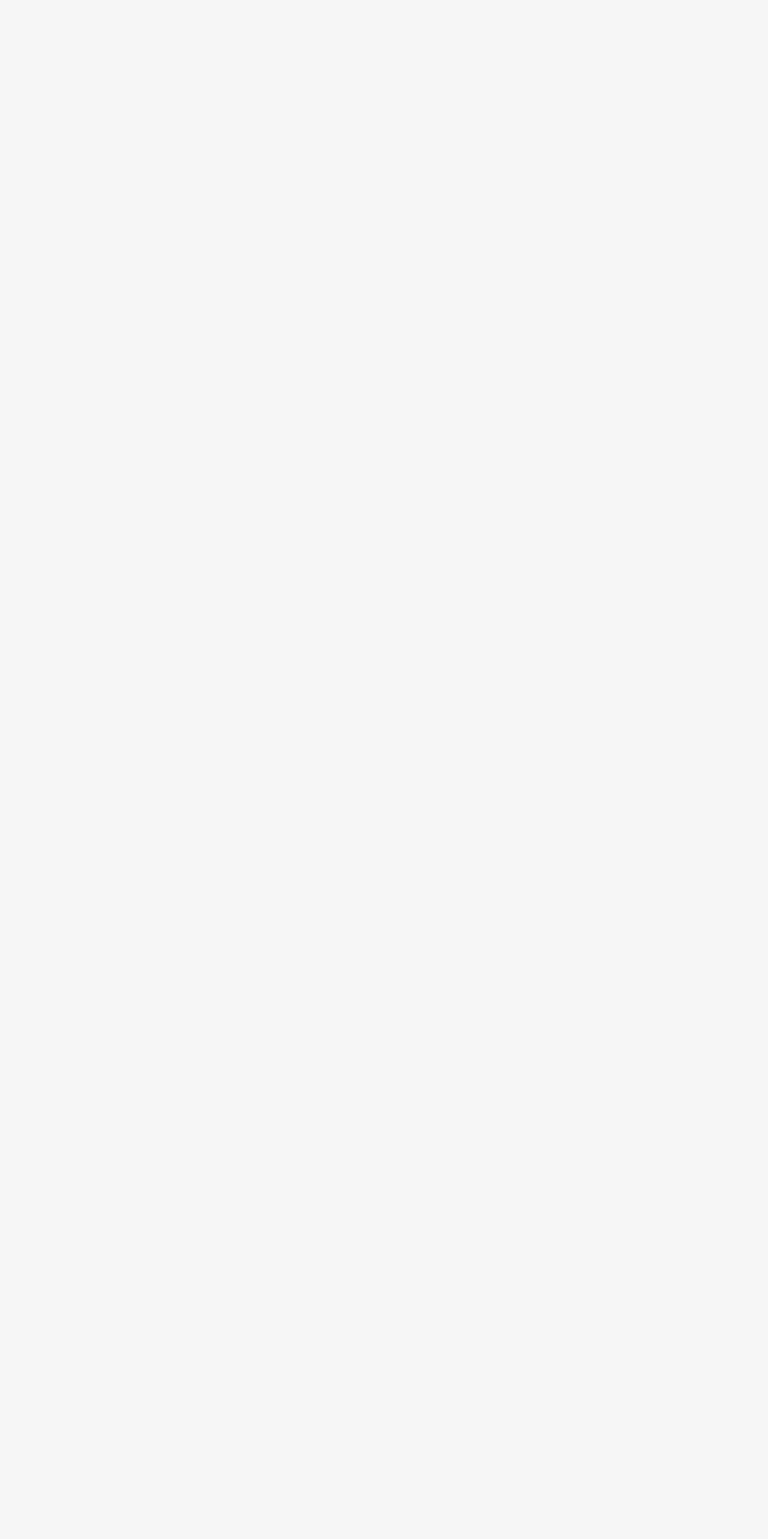
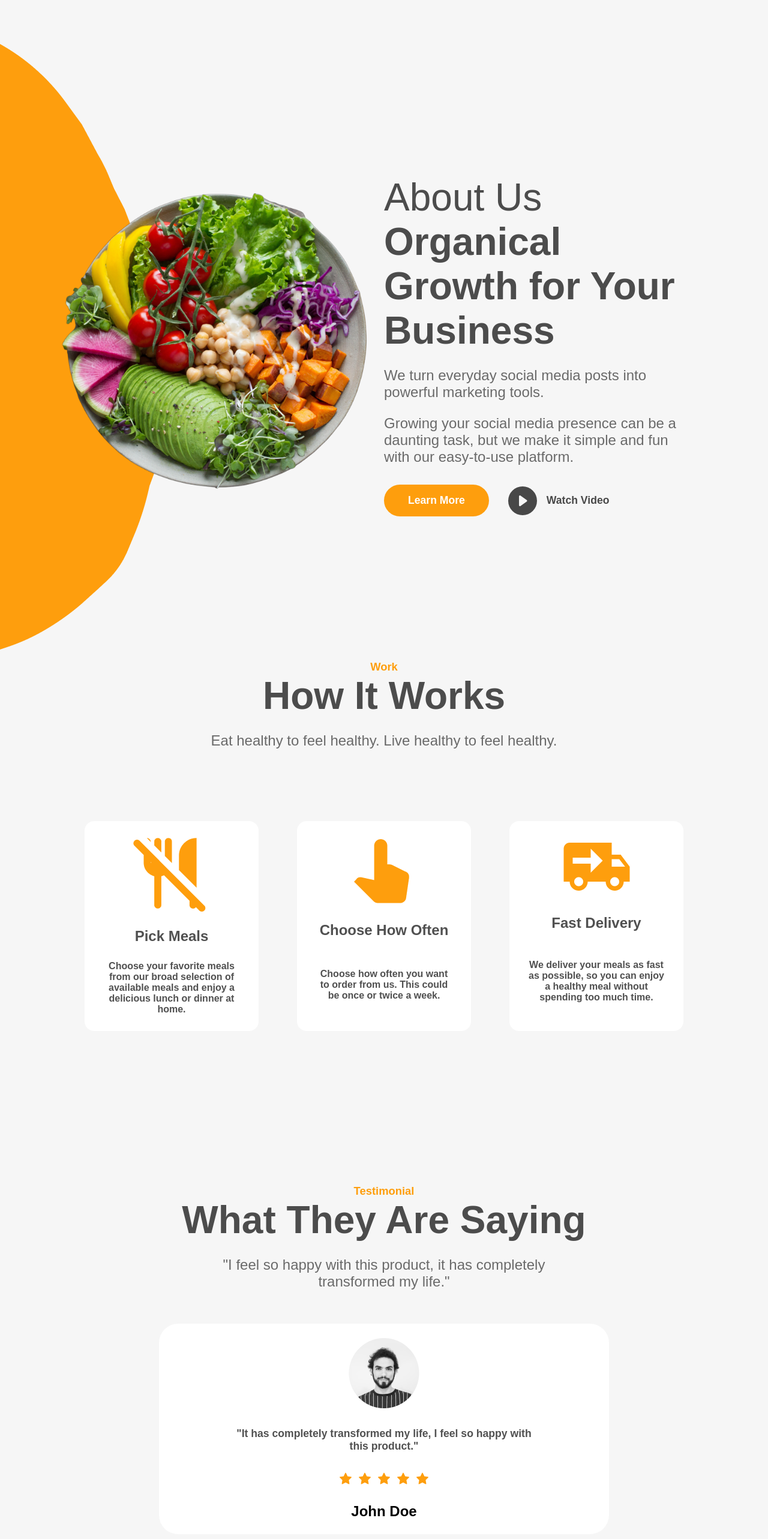
Before and after one commit to Edu-Paz/landing-page, a React (Create React App) app: page / in a window 1280 px wide. Shown: the part 1032-3598 px from the top of the page at 60% size. Before the commit the page ends 1004 px from the top, so only its background shows below. Built offline with nearby package versions, Linux system fonts and the light colour scheme.

Commit message:
feat: add work and testimonial section

```diff
--- a/src/App.js
+++ b/src/App.js
@@ -1,10 +1,16 @@
 import "./App.css";
 import Home from "./Components/Home";
+import About from "./Components/About";
+import Work from "./Components/Work";
+import Testimonial from "./Components/Testimonial";
 
 function App() {
     return (
         <div className="App">
             <Home />
+            <About />
+            <Work />
+            <Testimonial />
         </div>
     );
 }
--- a/src/Components/About.js
+++ b/src/Components/About.js
@@ -0,0 +1,40 @@
+import React from "react";
+import AboutBackGroung from "../Assets/about-background.png";
+import AboutBackGroungImage from "../Assets/about-background-image.png";
+import { BsFillPlayCircleFill } from "react-icons/bs";
+
+const About = () => {
+    return (
+        <div className="about-section-container">
+            <div className="about-background-image-container">
+                <img src={AboutBackGroung} alt="" />
+            </div>
+            <div className="about-section-image-container">
+                <img src={AboutBackGroungImage} alt="" />
+            </div>
+            <div className="about-section-image-container">
+                <p className="primary-heading">About Us</p>
+                <h1 className="primary-heading">
+                    Organical Growth for Your Business
+                </h1>
+                <p className="primary-text">
+                    We turn everyday social media posts into powerful marketing
+                    tools.
+                </p>
+                <p className="primary-text">
+                    Growing your social media presence can be a daunting task,
+                    but we make it simple and fun with our easy-to-use platform.
+                </p>
+                <div className="about-buttons-container">
+                    <button className="secondary-button">Learn More</button>
+                    <button className="watch-video-button">
+                        {" "}
+                        <BsFillPlayCircleFill /> Watch Video
+                    </button>
+                </div>
+            </div>
+        </div>
+    );
+};
+
+export default About;
--- /dev/null
+++ b/src/Components/Testimonial.js
@@ -0,0 +1,35 @@
+import React from "react";
+import ProfilePic from "../Assets//john-doe-image.png";
+import { AiFillStar } from "react-icons/ai";
+
+const Testimonial = () => {
+    return (
+        <div className="work-section-wrapper">
+            <div className="work-section-top">
+                <p className="primary-subheading">Testimonial</p>
+                <h1 className="primary-heading"> What They Are Saying</h1>
+                <p className="primary-text">
+                    "I feel so happy with this product, it has completely
+                    transformed my life."
+                </p>
+            </div>
+            <div className="testimonial-section-bottom">
+                <img src={ProfilePic} alt="" />
+                <p>
+                    "It has completely transformed my life, I feel so happy with
+                    this product."
+                </p>
+                <div className="testimonials-stars-container">
+                    <AiFillStar />
+                    <AiFillStar />
+                    <AiFillStar />
+                    <AiFillStar />
+                    <AiFillStar />
+                </div>
+                <h2>John Doe</h2>
+            </div>
+        </div>
+    );
+};
+
+export default Testimonial;
--- /dev/null
+++ b/src/Components/Work.js
@@ -0,0 +1,48 @@
+import React from "react";
+import PickMeals from "../Assets/pick-meals-image.png";
+import ChooseMeals from "../Assets/choose-image.png";
+import DeliveryMeals from "../Assets/delivery-image.png";
+
+const Work = () => {
+    const workInfoData = [
+        {
+            image: PickMeals,
+            title: "Pick Meals",
+            text: "Choose your favorite meals from our broad selection of available meals and enjoy a delicious lunch or dinner at home.",
+        },
+        {
+            image: ChooseMeals,
+            title: "Choose How Often",
+            text: "Choose how often you want to order from us. This could be once or twice a week.",
+        },
+        {
+            image: DeliveryMeals,
+            title: "Fast Delivery",
+            text: "We deliver your meals as fast as possible, so you can enjoy a healthy meal without spending too much time.",
+        },
+    ];
+    return (
+        <div className="work-section-wrapper">
+            <div className="work-section-top">
+                <p className="primary-subheading">Work</p>
+                <h1 className="primary-heading">How It Works</h1>
+                <p className="primary-text">
+                    Eat healthy to feel healthy. Live healthy to feel healthy.
+                </p>
+            </div>
+            <div className="work-section-bottom">
+                {workInfoData.map((data) => (
+                    <div className="work-section-info">
+                        <div className="info-boxes-img-container">
+                            <img src={data.image} alt="" />
+                        </div>
+                        <h2>{data.title}</h2>
+                        <p>{data.text}</p>
+                    </div>
+                ))}
+            </div>
+        </div>
+    );
+};
+
+export default Work;
```
